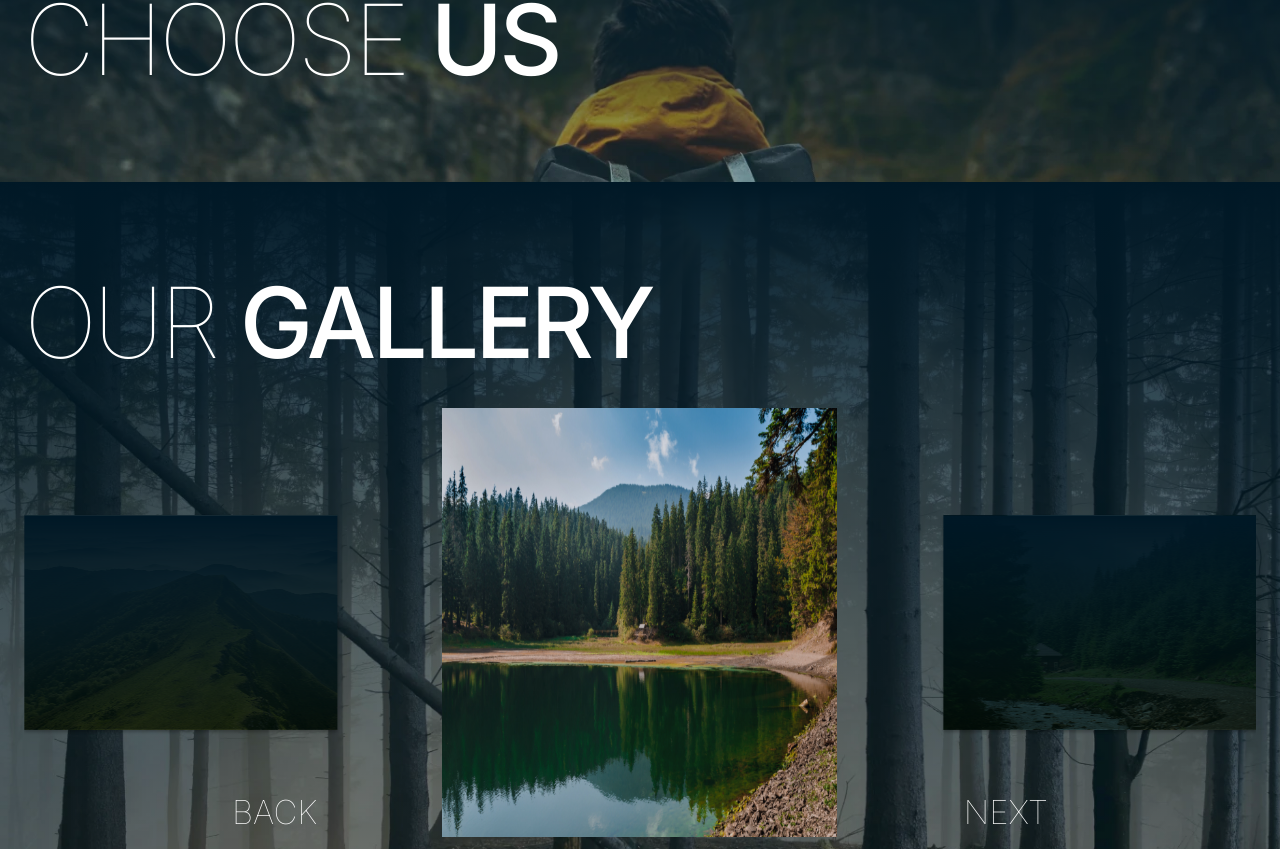
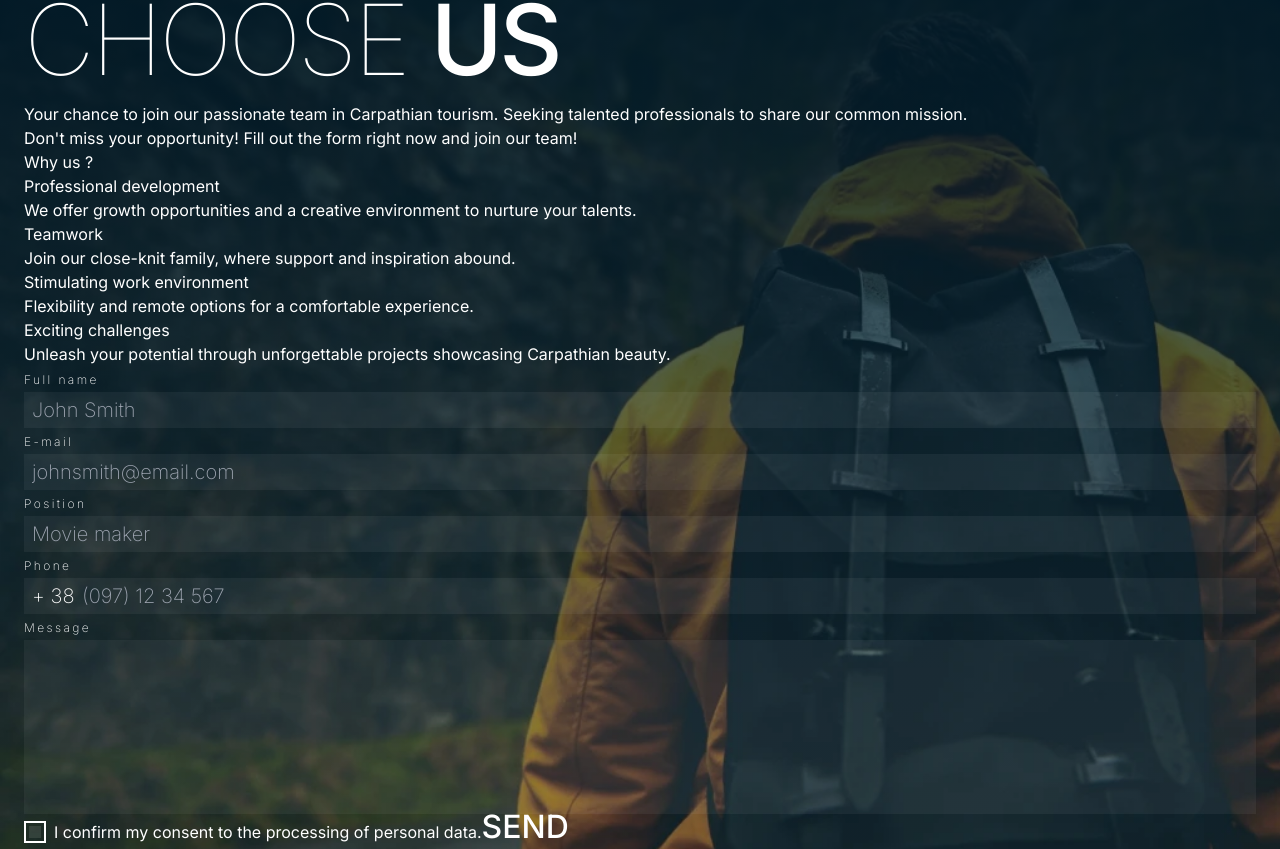
Before and after one commit to DisRachik/carp-travel, a Next.js app: page / in a window 1280 px wide. Shown: the part 2471-3320 px from the top of the page. Built offline with nearby package versions, Linux system fonts and the light colour scheme.

Commit message:
feat: add checkbox and fix scroll when mob menu opening

```diff
--- /dev/null
+++ b/src/components/career-form.tsx
@@ -0,0 +1,91 @@
+'use client';
+
+import { useForm, useFormState } from 'react-hook-form';
+import { FormButton, CustomInput, CustomTextarea, CustomCheckbox } from '@/components';
+import { formSchemas } from '@/helpers';
+import { FieldType } from '@/helpers/form-scheme';
+import { useEffect } from 'react';
+
+type Form = {
+	name: string;
+	email: string;
+	position: string;
+	phone: string;
+	message: string;
+};
+
+const CareerForm = () => {
+	const {
+		register,
+		handleSubmit,
+		reset,
+		formState: { errors },
+		watch,
+		setValue,
+		control,
+	} = useForm<Form>({
+		defaultValues: {
+			phone: '',
+		},
+	});
+	const { dirtyFields } = useFormState({
+		control,
+	});
+
+	const observe = watch('phone');
+
+	useEffect(() => {
+		const watchPhone = watch('phone');
+		const x = watchPhone.replace(/\D/g, '').match(/(\d{0,3})(\d{0,2})(\d{0,2})(\d{0,3})$/) || [];
+		let b = x[1] && watchPhone.length > 4 ? '(' + x[1] + ') ' + x[2] + ' ' + x[3] + ' ' + x[4] : '';
+		setValue('phone', b.length > watchPhone.length ? b.trim() : watchPhone.trim());
+	}, [setValue, watch, observe]);
+
+	const onSubmit = (data: Form) => {
+		console.log(data);
+		reset();
+	};
+
+	return (
+		<form onSubmit={handleSubmit(onSubmit)} className=''>
+			<CustomInput
+				label='Full name'
+				{...register(FieldType.NAME, formSchemas[FieldType.NAME])}
+				placeholder='John Smith'
+				errorMessage={errors.name?.message}
+				className=''
+			/>
+			<CustomInput
+				label='E-mail'
+				{...register(FieldType.EMAIL, formSchemas[FieldType.EMAIL])}
+				placeholder='johnsmith@email.com'
+				errorMessage={errors.email?.message}
+				className=''
+			/>
+			<CustomInput
+				label='Position'
+				{...register(FieldType.POSITION, formSchemas[FieldType.POSITION])}
+				placeholder='Movie maker'
+				errorMessage={errors.position?.message}
+				className=''
+			/>
+			<CustomInput
+				label='Phone'
+				{...register(FieldType.PHONE, formSchemas[FieldType.PHONE])}
+				placeholder='(097) 12 34 567'
+				errorMessage={errors.phone?.message}
+				textToStartInput='+ 38'
+				className=''
+				controlUser={dirtyFields.phone}
+			/>
+
+			<CustomTextarea {...register(FieldType.MESSAGE)} label='Message' className='' />
+
+			<CustomCheckbox />
+
+			<FormButton className='md:col-start-3 xl:col-start-2 xl:mt-[-16px]'>SEND</FormButton>
+		</form>
+	);
+};
+
+export default CareerForm;
--- a/src/components/contact-form.tsx
+++ b/src/components/contact-form.tsx
@@ -19,8 +19,8 @@ const ContactForm = () => {
 		formState: { errors },
 	} = useForm<Form>();
 
-	const onSubmit = (values: Form) => {
-		console.log(values);
+	const onSubmit = (data: Form) => {
+		console.log(data);
 		reset();
 	};
 
--- /dev/null
+++ b/src/components/custom-checkbox.tsx
@@ -0,0 +1,16 @@
+export interface ICustomCheckboxProps {}
+
+const CustomCheckbox = ({}: ICustomCheckboxProps) => {
+	return (
+		<label className='inline-flex cursor-pointer items-center gap-2' htmlFor='checkbox'>
+			<input
+				type='checkbox'
+				className="before:content[''] peer flex h-[22px] w-[22px] cursor-pointer appearance-none border-2 p-[3px] before:block before:h-full before:w-full before:bg-white/10 before:transition-colors checked:before:bg-white/100"
+				id='checkbox'
+			/>
+			<span>I confirm my consent to the processing of personal data.</span>
+		</label>
+	);
+};
+
+export default CustomCheckbox;
--- a/src/components/custom-input.tsx
+++ b/src/components/custom-input.tsx
@@ -8,11 +8,14 @@ export interface ICustomInputProps extends ComponentPropsWithoutRef<'input'> {
 	label?: string;
 	errorMessage?: string;
 	className?: string;
+	textToStartInput?: string;
+	controlUser?: boolean | undefined;
 }
 
 const CustomInput = forwardRef<HTMLInputElement, ICustomInputProps>(
-	({ label, errorMessage, className, ...rest }, ref) => {
+	({ label, errorMessage, className, textToStartInput, controlUser, ...rest }, ref) => {
 		const id = useId();
+
 		return (
 			<div className={clsx(className, 'relative')}>
 				{label ? (
@@ -30,6 +33,8 @@ const CustomInput = forwardRef<HTMLInputElement, ICustomInputProps>(
 					className={clsx(
 						'w-full bg-white/5 px-2 py-[6px] text-[13px]/6 font-extralight text-white xl:text-xl/6',
 						errorMessage && 'text-errorColor',
+						textToStartInput && 'pl-11 xl:pl-[58px]',
+						controlUser && 'pl-[52px] xl:pl-[66px]',
 					)}
 				/>
 				{errorMessage ? (
@@ -42,6 +47,16 @@ const CustomInput = forwardRef<HTMLInputElement, ICustomInputProps>(
 						<span className=' text-errorColor text-xs/6 font-extralight'>{errorMessage}</span>
 					</div>
 				) : null}
+				{textToStartInput ? (
+					<span
+						className={clsx(
+							'absolute bottom-0 left-0 px-2 py-[6px] text-[13px]/6 font-extralight text-white xl:text-xl/6',
+							controlUser && ' translate-x-[8px]',
+						)}
+					>
+						{textToStartInput}
+					</span>
+				) : null}
 			</div>
 		);
 	},
--- a/src/components/custom-textarea.tsx
+++ b/src/components/custom-textarea.tsx
@@ -20,7 +20,7 @@ const CustomTextarea = forwardRef<HTMLTextAreaElement, ICustomTextareaProps>(({
 				{...rest}
 				ref={ref}
 				id={id}
-				className='h-[193px] w-full bg-white/5 px-2 py-[6px] text-[13px]/6 font-extralight text-white md:h-[221px] xl:h-[174px] xl:text-xl/6'
+				className='h-[193px] w-full resize-none bg-white/5 px-2 py-[6px] text-[13px]/6 font-extralight text-white md:h-[221px] xl:h-[174px] xl:text-xl/6'
 			/>
 		</div>
 	);
--- a/src/components/index.ts
+++ b/src/components/index.ts
@@ -22,3 +22,7 @@ export { default as FormButton } from './buttons/form-button';
 
 export { default as CustomInput } from './custom-input';
 export { default as CustomTextarea } from './custom-textarea';
+export { default as CustomCheckbox } from './custom-checkbox';
+
+export { default as QASession } from './qa-session';
+export { default as CareerForm } from './career-form';
--- a/src/components/nav-menu.tsx
+++ b/src/components/nav-menu.tsx
@@ -11,16 +11,22 @@ const NavMenu = () => {
 	const { isMobile } = useScreenSize();
 
 	useEffect(() => {
-		!isMobile && setIsMobileOpen(false);
+		if (!isMobile) {
+			setIsMobileOpen(false);
+			document.body.classList.remove('overflow-hidden');
+		}
 	}, [isMobile]);
 
-	const toggleMobileMenu = () => setIsMobileOpen(prevState => !prevState);
+	const toggleMobileMenu = () => {
+		setIsMobileOpen(prevState => !prevState);
+		document.body.classList.toggle('overflow-hidden');
+	};
 
 	return (
 		<nav
 			className={clsx(
 				isMobileOpen &&
-					'absolute right-0 top-0 min-h-dvh w-full bg-mobMenu/75 px-5 py-11 text-right backdrop-blur-[25px]',
+					'fixed left-0 top-0 h-dvh w-full overflow-y-auto bg-mobMenu/75 px-5 py-11 text-right backdrop-blur-[25px]',
 			)}
 		>
 			<div className={clsx('h-full', isMobileOpen && 'container space-y-[110px]')}>
--- /dev/null
+++ b/src/components/qa-session.tsx
@@ -0,0 +1,17 @@
+export interface IQASessionProps {
+	issue: {
+		thesis: string;
+		argument: string;
+	};
+}
+
+const QASession = ({ issue: { thesis, argument } }: IQASessionProps) => {
+	return (
+		<>
+			<h3>{thesis}</h3>
+			<p>{argument}</p>
+		</>
+	);
+};
+
+export default QASession;
--- a/src/components/sections/career-section.tsx
+++ b/src/components/sections/career-section.tsx
@@ -1,16 +1,31 @@
 import content from '@/data/content.json';
-import { Section, Container, Title } from '@/components';
+import { Section, Container, Title, QASession, CareerForm } from '@/components';
 import { section } from '@/components/section';
 
 const { title, subtitle, text, theses } = content.career;
 
 const CareerSection = () => {
 	return (
-		<Section sectionTitle={section.Career} className=''>
+		<Section sectionTitle={section.Career}>
 			<Container className=''>
-				<Title sectionName={section.Career} elementName='h2' className=''>
+				<Title sectionName={section.Career} elementName='h2'>
 					{title}
 				</Title>
+
+				{text.map((item, i) => (
+					<p key={i}>{item}</p>
+				))}
+				<p>{subtitle}</p>
+
+				<ul>
+					{theses.map((item, i) => (
+						<li key={i}>
+							<QASession issue={item} />
+						</li>
+					))}
+				</ul>
+
+				<CareerForm />
 			</Container>
 		</Section>
 	);
--- a/src/components/sections/gallery-section.tsx
+++ b/src/components/sections/gallery-section.tsx
@@ -17,8 +17,8 @@ const GallerySection = () => {
 	const { isMobile } = useScreenSize();
 
 	return (
-		<Section sectionTitle={section.Gallery} className=''>
-			<Container className=''>
+		<Section sectionTitle={section.Gallery}>
+			<Container>
 				<Title sectionName={section.Gallery} elementName='h2' className='mb-6'>
 					{title}
 				</Title>
--- a/src/components/services-card.tsx
+++ b/src/components/services-card.tsx
@@ -62,7 +62,8 @@ const ServicesCard: React.FC<IServicesCardProps> = ({ data, card, currentCard, s
 								className={clsx(
 									'relative max-w-52 text-left text-xl font-extralight uppercase leading-[0.85] hover:translate-x-2 hover:font-light focus:translate-x-2 focus:font-light md:max-w-full md:text-[22px] md:leading-[0.82] xl:w-72 xl:text-[28px]',
 									currentCard === i && styles['card-item'],
-									currentCard === i && 'px-[16.48px] font-medium md:px-[14px]',
+									currentCard === i &&
+										'cursor-auto px-[16.48px] font-medium hover:translate-x-0 hover:font-medium focus:translate-x-0 focus:font-medium md:px-[14px]',
 								)}
 							>
 								{title}
--- a/src/helpers/form-scheme.ts
+++ b/src/helpers/form-scheme.ts
@@ -1,6 +1,8 @@
 export enum FieldType {
 	NAME = 'name',
 	EMAIL = 'email',
+	POSITION = 'position',
+	PHONE = 'phone',
 	MESSAGE = 'message',
 }
 
@@ -20,7 +22,7 @@ export const formSchemas: Record<FieldType, IFormSchema> = {
 	[FieldType.NAME]: {
 		required: 'Required',
 		pattern: {
-			value: /^[a-zA-Z]+(([' \-][a-zA-Z])?[a-zA-Z]*)*$/i,
+			value: /^[a-zA-Z]+(([' \-][a-zA-Z])?[a-zA-Z]*)*$/,
 			message: 'Incorrect name',
 		},
 		minLength: {
@@ -35,5 +37,13 @@ export const formSchemas: Record<FieldType, IFormSchema> = {
 			message: 'Invalid email',
 		},
 	},
+	[FieldType.POSITION]: {},
+	[FieldType.PHONE]: {
+		required: 'Required',
+		pattern: {
+			value: /^[(]\d{3}[)](\s\d{2}){3}[\d]$/,
+			message: 'Incorrect phone',
+		},
+	},
 	[FieldType.MESSAGE]: {},
 };
```
